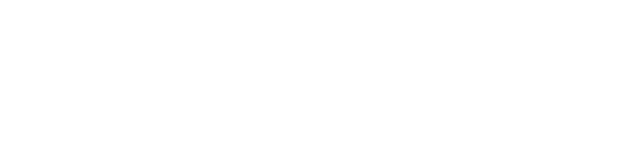
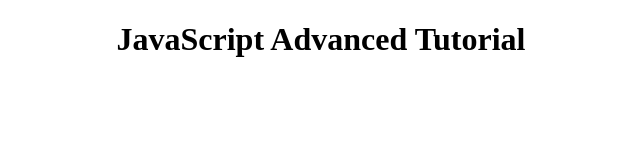
Before and after one commit to Leleka14/Itea, a plain HTML site: page index.html in a window 1280 px wide. Shown: the whole page, without its empty margins (319-959 px from the left). Drawn offline with Linux system fonts and the light colour scheme.

Commit message:
updated with css file

```diff
--- a/index.html
+++ b/index.html
@@ -3,9 +3,10 @@
 <head>
 	<meta charset="UTF-8">
 	<title>Document</title>
+	<link rel="stylesheet" type="text/css" href="style.css">
 </head>
 <body>
-
+	<h1>JavaScript Advanced Tutorial</h1>
 </body>
 	<script type="text/javascript" src='script.js'></script>
 </html>
--- /dev/null
+++ b/style.css
@@ -0,0 +1,3 @@
+h1{
+	text-align: center;
+}
```
